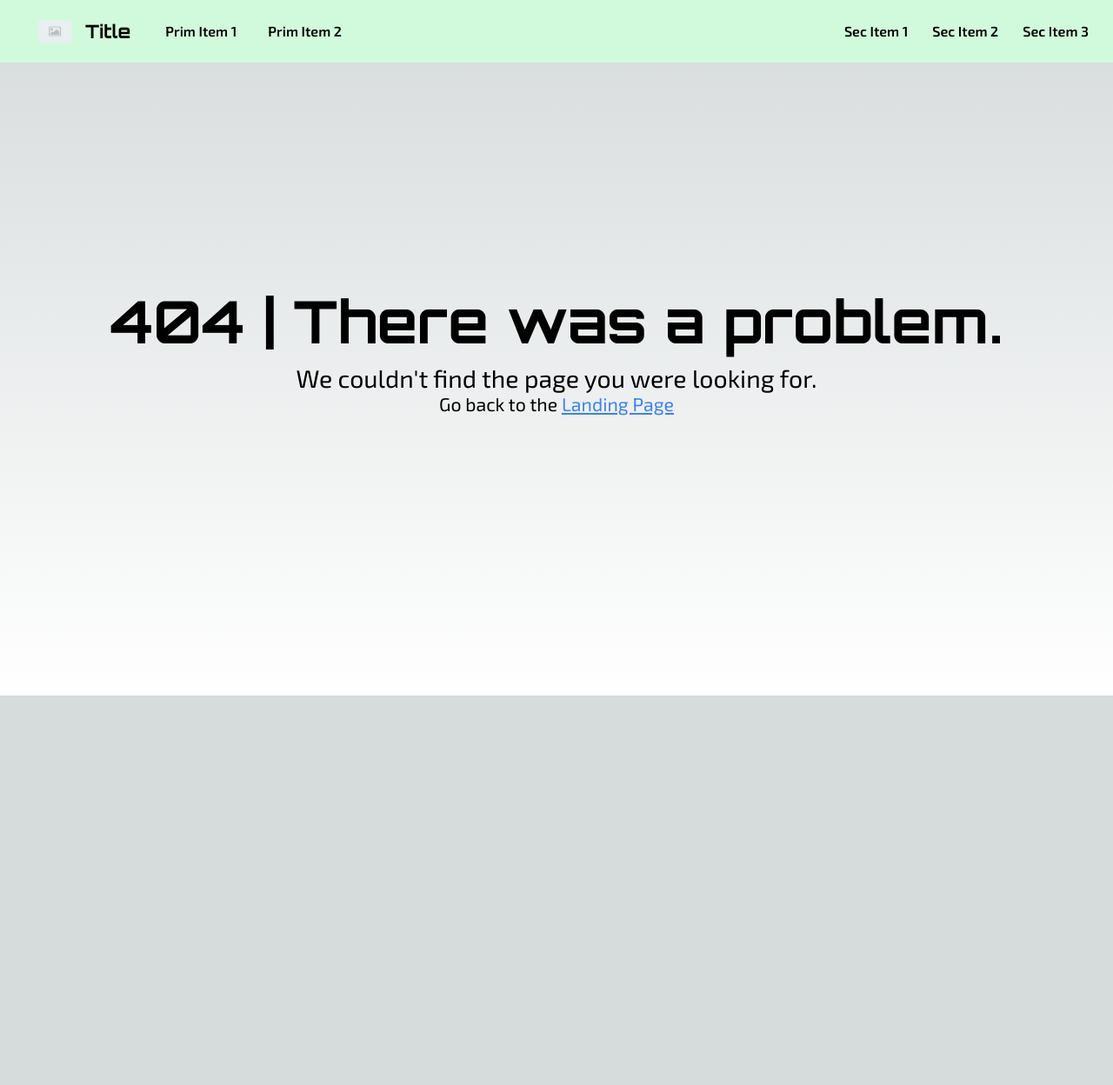
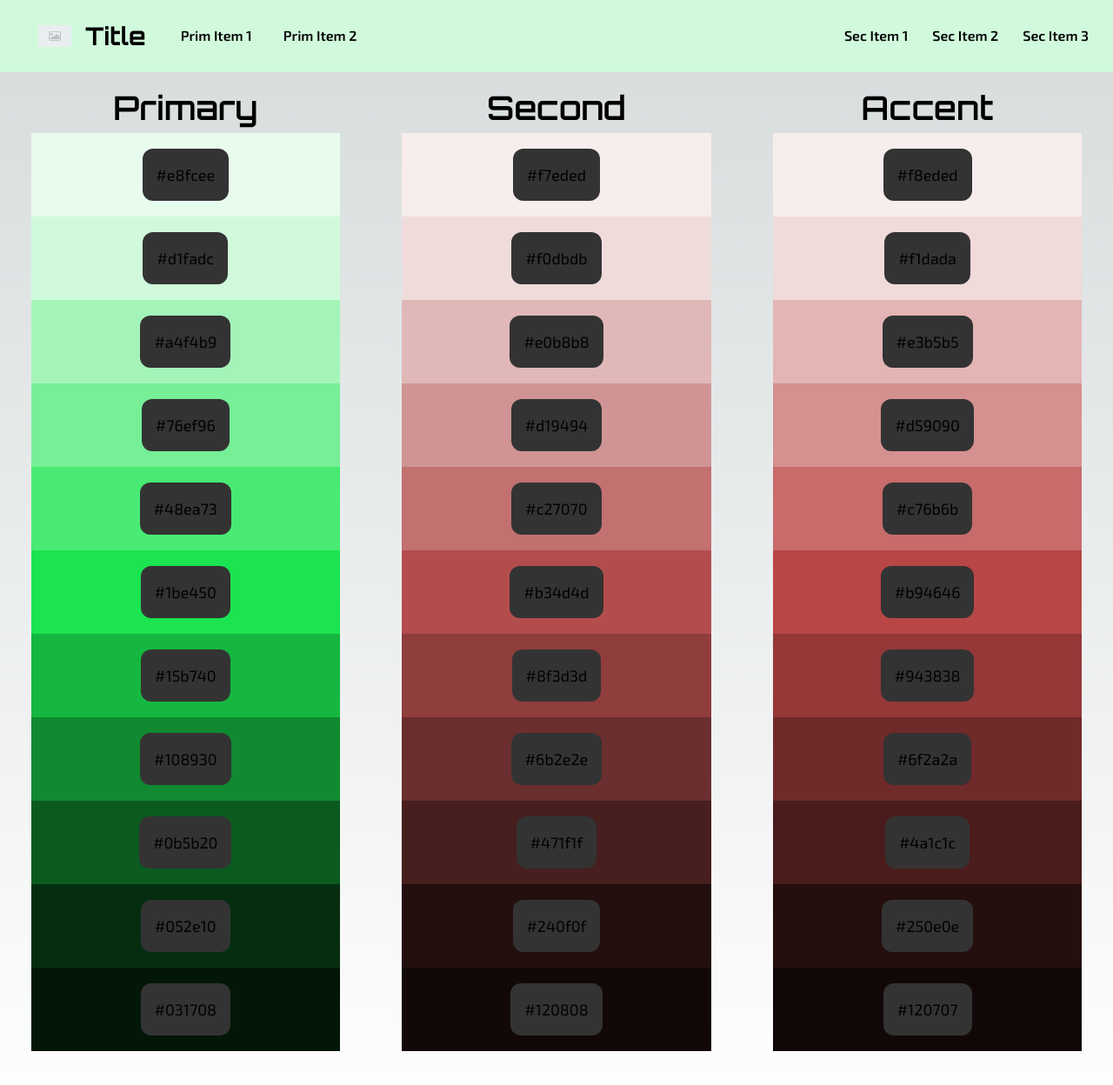
Before and after one commit to Branched-Gaming-Network/bgn-next-typescript-tailwind, a Next.js app: page /colors in a window 1280 px wide. Before the commit this address had no page. Shown: the top 1248 px of the page at 87% size. Before the commit the page ends 800 px from the top, so only its background shows below. Built offline with nearby package versions, Linux system fonts and the light colour scheme.

Commit message:
Add color palette showcase page.

```diff
--- /dev/null
+++ b/src/app/colors/page.tsx
@@ -0,0 +1,128 @@
+// Routed page
+// app\colors\page.tsx -> url/colors
+
+//Update page title metadata
+import { Metadata } from 'next';
+
+export const metadata: Metadata = {
+  title: 'Next.js Template | Colors',
+};
+
+export default function Example() {
+    return (
+        <main className="h-min-screen flex">
+            <div className="py-24 w-full text-center lg:grid lg:grid-cols-3 space-y-12 lg:space-y-0">
+                <div className='flex flex-col justify-items-center '>
+                    <h1 className="text-3xl font-sans font-semibold">Primary</h1>
+                    <div className="bg-primary-50 w-5/6 h-24 mx-auto flex">
+                        <h4 className='rounded-xl bg-background-800 h-fit w-fit m-auto p-4 text-lg'>#e8fcee</h4>
+                    </div>
+                    <div className="bg-primary-100 w-5/6 h-24 mx-auto flex">
+                        <h4 className='rounded-xl bg-background-800 h-fit w-fit m-auto p-4 text-lg'>#d1fadc</h4>
+                    </div>
+                    <div className="bg-primary-200 w-5/6 h-24 mx-auto flex">
+                        <h4 className='rounded-xl bg-background-800 h-fit w-fit m-auto p-4 text-lg'>#a4f4b9</h4>
+                    </div>
+                    <div className="bg-primary-300 w-5/6 h-24 mx-auto flex">
+                        <h4 className='rounded-xl bg-background-800 h-fit w-fit m-auto p-4 text-lg'>#76ef96</h4>
+                    </div>
+                    <div className="bg-primary-400 w-5/6 h-24 mx-auto flex">
+                        <h4 className='rounded-xl bg-background-800 h-fit w-fit m-auto p-4 text-lg'>#48ea73</h4>
+                    </div>
+                    <div className="bg-primary-500 w-5/6 h-24 mx-auto flex">
+                        <h4 className='rounded-xl bg-background-800 h-fit w-fit m-auto p-4 text-lg'>#1be450</h4>
+                    </div>
+                    <div className="bg-primary-600 w-5/6 h-24 mx-auto flex">
+                        <h4 className='rounded-xl bg-background-800 h-fit w-fit m-auto p-4 text-lg'>#15b740</h4>
+                    </div>
+                    <div className="bg-primary-700 w-5/6 h-24 mx-auto flex">
+                        <h4 className='rounded-xl bg-background-800 h-fit w-fit m-auto p-4 text-lg'>#108930</h4>
+                    </div>
+                    <div className="bg-primary-800 w-5/6 h-24 mx-auto flex">
+                        <h4 className='rounded-xl bg-background-800 h-fit w-fit m-auto p-4 text-lg'>#0b5b20</h4>
+                    </div>
+                    <div className="bg-primary-900 w-5/6 h-24 mx-auto flex">
+                        <h4 className='rounded-xl bg-background-800 h-fit w-fit m-auto p-4 text-lg'>#052e10</h4>
+                    </div>
+                    <div className="bg-primary-950 w-5/6 h-24 mx-auto flex">
+                        <h4 className='rounded-xl bg-background-800 h-fit w-fit m-auto p-4 text-lg'>#031708</h4>
+                    </div>
+                </div>
+
+                <div className='flex flex-col justify-items-center'>
+                    <h1 className="text-3xl font-sans font-semibold">Second</h1>
+                    <div className="bg-secondary-50 w-5/6 h-24 mx-auto flex">
+                        <h4 className='rounded-xl bg-background-800 h-fit w-fit m-auto p-4 text-lg'>#f7eded</h4>
+                    </div>
+                    <div className="bg-secondary-100 w-5/6 h-24 mx-auto flex">
+                        <h4 className='rounded-xl bg-background-800 h-fit w-fit m-auto p-4 text-lg'>#f0dbdb</h4>
+                    </div>
+                    <div className="bg-secondary-200 w-5/6 h-24 mx-auto flex">
+                        <h4 className='rounded-xl bg-background-800 h-fit w-fit m-auto p-4 text-lg'>#e0b8b8</h4>
+                    </div>
+                    <div className="bg-secondary-300 w-5/6 h-24 mx-auto flex">
+                        <h4 className='rounded-xl bg-background-800 h-fit w-fit m-auto p-4 text-lg'>#d19494</h4>
+                    </div>
+                    <div className="bg-secondary-400 w-5/6 h-24 mx-auto flex">
+                        <h4 className='rounded-xl bg-background-800 h-fit w-fit m-auto p-4 text-lg'>#c27070</h4>
+                    </div>
+                    <div className="bg-secondary-500 w-5/6 h-24 mx-auto flex">
+                        <h4 className='rounded-xl bg-background-800 h-fit w-fit m-auto p-4 text-lg'>#b34d4d</h4>
+                    </div>
+                    <div className="bg-secondary-600 w-5/6 h-24 mx-auto flex">
+                        <h4 className='rounded-xl bg-background-800 h-fit w-fit m-auto p-4 text-lg'>#8f3d3d</h4>
+                    </div>
+                    <div className="bg-secondary-700 w-5/6 h-24 mx-auto flex">
+                        <h4 className='rounded-xl bg-background-800 h-fit w-fit m-auto p-4 text-lg'>#6b2e2e</h4>
+                    </div>
+                    <div className="bg-secondary-800 w-5/6 h-24 mx-auto flex">
+                        <h4 className='rounded-xl bg-background-800 h-fit w-fit m-auto p-4 text-lg'>#471f1f</h4>
+                    </div>
+                    <div className="bg-secondary-900 w-5/6 h-24 mx-auto flex">
+                        <h4 className='rounded-xl bg-background-800 h-fit w-fit m-auto p-4 text-lg'>#240f0f</h4>
+                    </div>
+                    <div className="bg-secondary-950 w-5/6 h-24 mx-auto flex">
+                        <h4 className='rounded-xl bg-background-800 h-fit w-fit m-auto p-4 text-lg'>#120808</h4>
+                    </div>
+                </div>
+
+                <div className='flex flex-col justify-items-center'>
+                    <h1 className="text-3xl font-sans font-semibold">Accent</h1>
+                    <div className="bg-accent-50 w-5/6 h-24 mx-auto flex">
+                        <h4 className='rounded-xl bg-background-800 h-fit w-fit m-auto p-4 text-lg'>#f8eded</h4>
+                    </div>
+                    <div className="bg-accent-100 w-5/6 h-24 mx-auto flex">
+                        <h4 className='rounded-xl bg-background-800 h-fit w-fit m-auto p-4 text-lg'>#f1dada</h4>
+                    </div>
+                    <div className="bg-accent-200 w-5/6 h-24 mx-auto flex">
+                        <h4 className='rounded-xl bg-background-800 h-fit w-fit m-auto p-4 text-lg'>#e3b5b5</h4>
+                    </div>
+                    <div className="bg-accent-300 w-5/6 h-24 mx-auto flex">
+                        <h4 className='rounded-xl bg-background-800 h-fit w-fit m-auto p-4 text-lg'>#d59090</h4>
+                    </div>
+                    <div className="bg-accent-400 w-5/6 h-24 mx-auto flex">
+                        <h4 className='rounded-xl bg-background-800 h-fit w-fit m-auto p-4 text-lg'>#c76b6b</h4>
+                    </div>
+                    <div className="bg-accent-500 w-5/6 h-24 mx-auto flex">
+                        <h4 className='rounded-xl bg-background-800 h-fit w-fit m-auto p-4 text-lg'>#b94646</h4>
+                    </div>
+                    <div className="bg-accent-600 w-5/6 h-24 mx-auto flex">
+                        <h4 className='rounded-xl bg-background-800 h-fit w-fit m-auto p-4 text-lg'>#943838</h4>
+                    </div>
+                    <div className="bg-accent-700 w-5/6 h-24 mx-auto flex">
+                        <h4 className='rounded-xl bg-background-800 h-fit w-fit m-auto p-4 text-lg'>#6f2a2a</h4>
+                    </div>
+                    <div className="bg-accent-800 w-5/6 h-24 mx-auto flex">
+                        <h4 className='rounded-xl bg-background-800 h-fit w-fit m-auto p-4 text-lg'>#4a1c1c</h4>
+                    </div>
+                    <div className="bg-accent-900 w-5/6 h-24 mx-auto flex">
+                        <h4 className='rounded-xl bg-background-800 h-fit w-fit m-auto p-4 text-lg'>#250e0e</h4>
+                    </div>
+                    <div className="bg-accent-950 w-5/6 h-24 mx-auto flex">
+                        <h4 className='rounded-xl bg-background-800 h-fit w-fit m-auto p-4 text-lg'>#120707</h4>
+                    </div>
+                </div>
+            </div>
+        </main>
+    )
+}
--- a/src/app/components/Navbar.tsx
+++ b/src/app/components/Navbar.tsx
@@ -28,7 +28,7 @@ const Navbar = () => {
                                 className="flex items-center py-5 px-3 "
                             >
                                 <Image width='70' src={placeholder} alt='Placeholder alternate text' className='px-4' />
-                                <span className="font-bold font-sans text-xl">Title</span>
+                                <span className="font-bold font-sans text-2xl">Title</span>
                             </Link>
                         </div>
                         {/* Primary Nav */}
```
